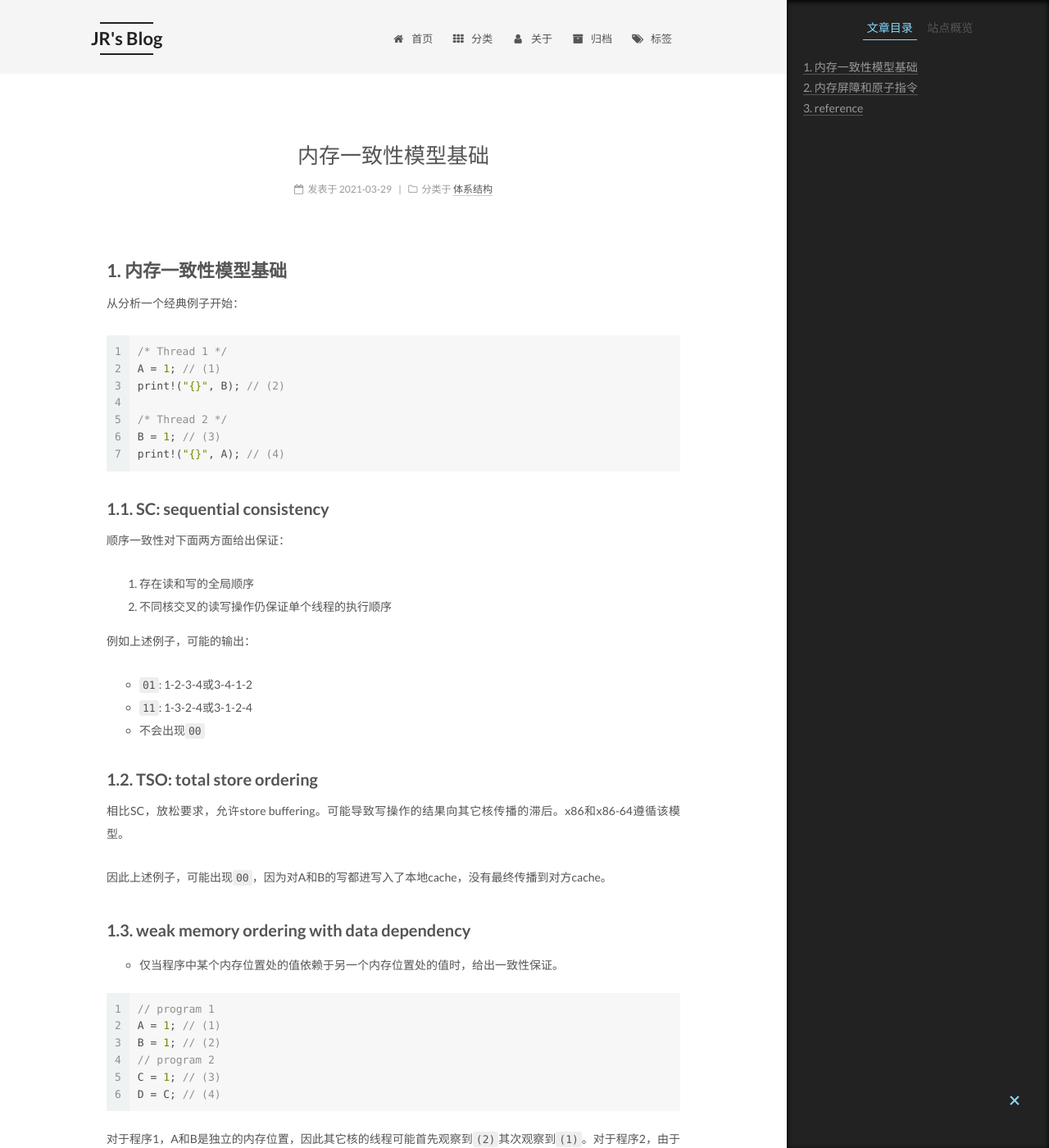
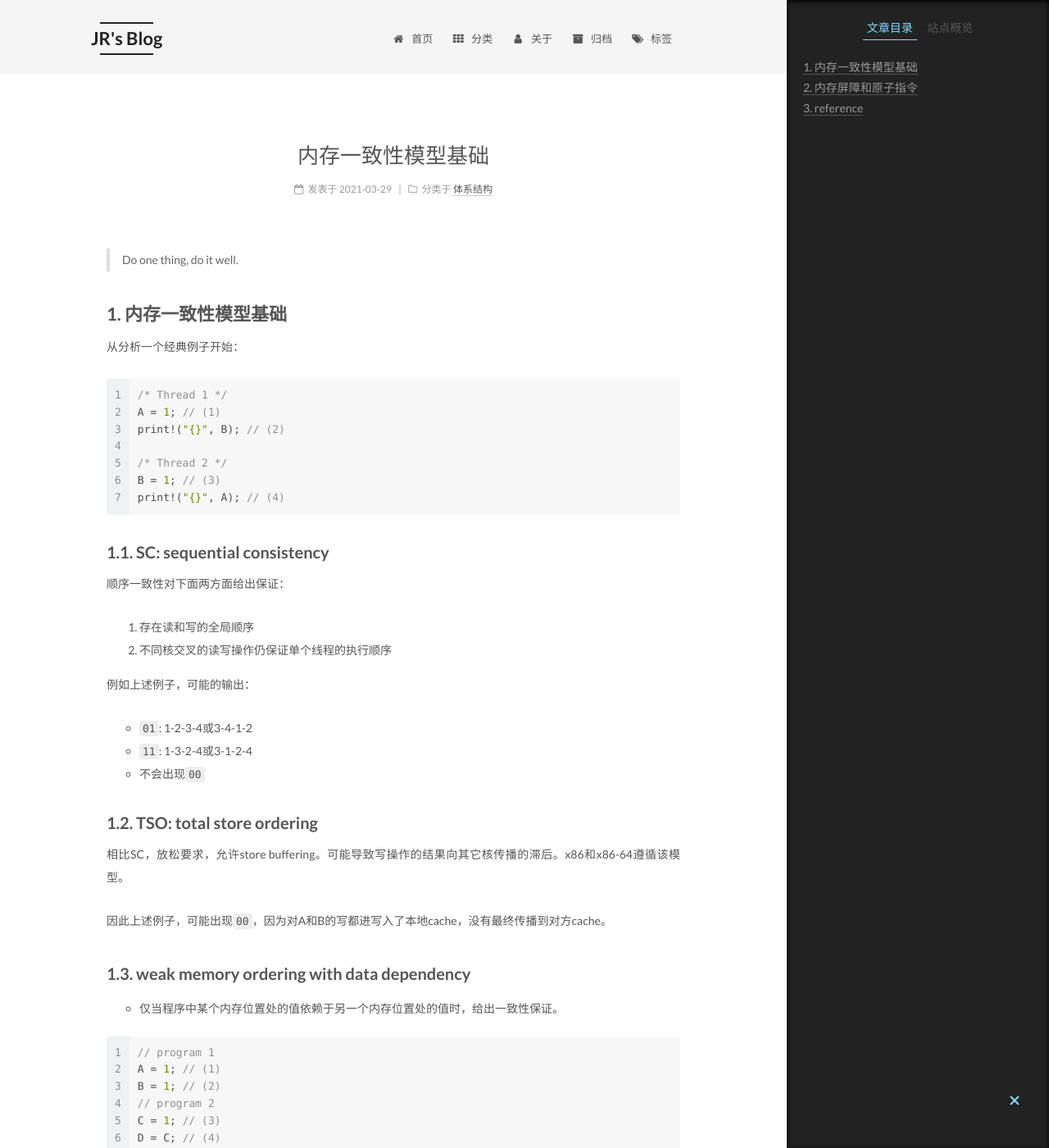
Before and after one commit to Willendless/willendless.github.io, a Jekyll site: the page built from _posts/2021-3-29-内存一致性模型基础.md, in a window 1280 px wide and 1400 px high. Shown: the whole window at 82% size. Built offline with Jekyll 4.4.1, drawn with Linux system fonts in a browser that asks for light colours; comment, search, counter and statistics services are not loaded.

Commit message:
feat: update post

```diff
--- a/_posts/2021-3-29-内存一致性模型基础.md
+++ b/_posts/2021-3-29-内存一致性模型基础.md
@@ -6,6 +6,8 @@ category: 体系结构
 tags:
     - os
 ---
+
+> Do one thing, do it well.
 
 ## 1. 内存一致性模型基础
 
```
